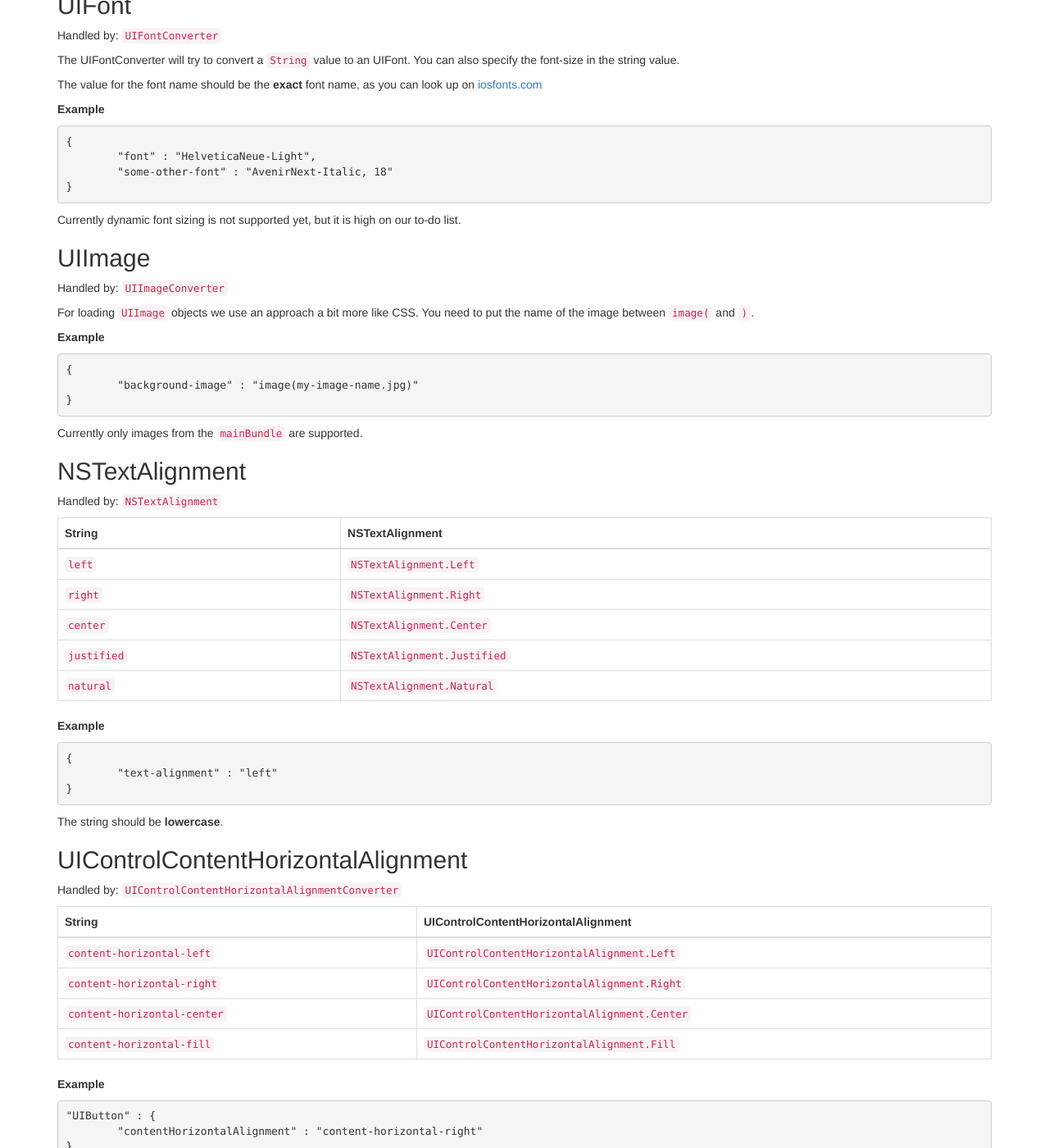
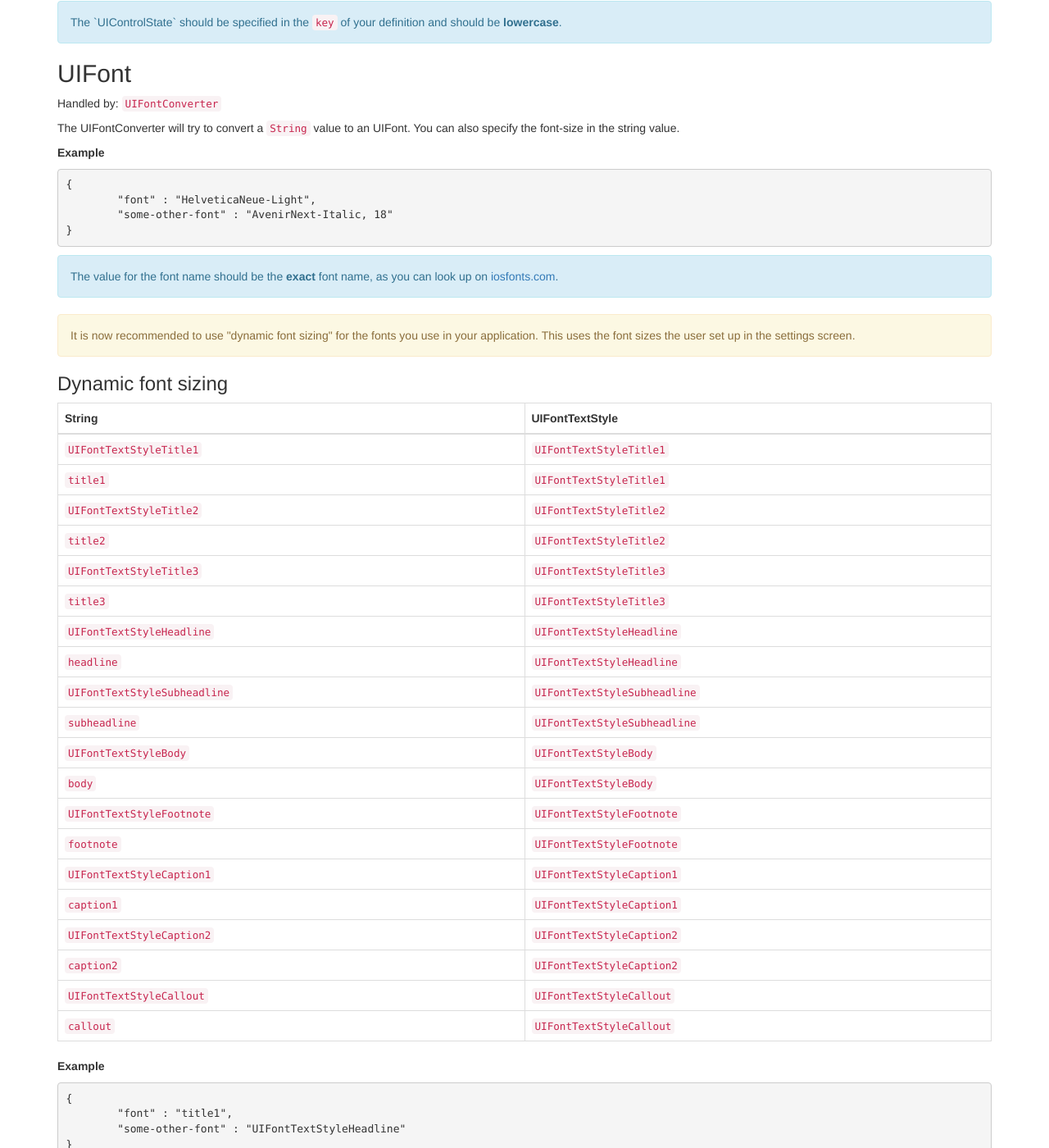
Before and after one commit to depl0y/pixelbits, a Jekyll site: the page built from advanced/converters.md, in a window 1280 px wide and 1400 px high, scrolled down 1689 px. Shown: the whole window at 82% size. Built offline with Jekyll 4.4.1, drawn with Linux system fonts in a browser that asks for light colours; some of the changed text lies outside the part shown.

Commit message:
Dynamic font sizing added

```diff
--- a/advanced/converters.md
+++ b/advanced/converters.md
@@ -34,7 +34,8 @@ It uses a very simple conversion:
 **Example**
 {% highlight JS %}
 {
-	"background-color" : "red" // The key background-color will be converted to match the property backgroundColor
+	// The key background-color will be converted to match the property backgroundColor
+	"background-color" : "red"
 }
 {% endhighlight %}
 
@@ -51,9 +52,6 @@ The hexadecimal way supports RGB (12 bits), RGB (24 bits) and ARGB (32 bits).
 Using named colors is a bit different, so if specify a named color, you need to make sure it is an exact match to the method on the `UIColor` class. For example, if you want to use
 the red color that `UIColor.redColor()` gives you, you need to put `red` as the value for your color in your stylesheet.
 
-Take a look at the [Apple Documentation](https://developer.apple.com/library/ios/documentation/UIKit/Reference/UIColor_Class/#//apple_ref/doc/uid/TP40006892-CH3-SW18) to see
-which colors are support using this method.
-
 **Example**
 {% highlight js %}
 {
@@ -61,6 +59,13 @@ which colors are support using this method.
 	"text-color" : "#efefef" // converts the color from HEX to light gray
 }
 {% endhighlight %}
+
+<div class="alert alert-info">
+Take a look at the <a href="https://developer.apple.com/library/ios/documentation/UIKit/Reference/UIColor_Class/#//apple_ref/doc/uid/TP40006892-CH3-SW18">Apple Documentation</a> to see
+which colors are support using this method.
+</div>
+
+
 
 <a name="UIControlState"></a>
 
@@ -88,14 +91,16 @@ The `UIControlState` should be specified in the **key** of your definition and s
 }
 {% endhighlight %}
 
+<div class="alert alert-info">
+The `UIControlState` should be specified in the <code>key</code> of your definition and should be <strong>lowercase</strong>.
+</div>
+
 <a name="UIFont"></a>
 
 ## UIFont
 Handled by: <code>UIFontConverter</code>
 
 The UIFontConverter will try to convert a `String` value to an UIFont. You can also specify the font-size in the string value.
-
-The value for the font name should be the **exact** font name, as you can look up on [iosfonts.com](http://iosfonts.com/)
 
 **Example**
 {% highlight JS %}
@@ -105,7 +110,47 @@ The value for the font name should be the **exact** font name, as you can look u
 }
 {% endhighlight %}
 
-Currently dynamic font sizing is not supported yet, but it is high on our to-do list.
+<div class="alert alert-info">
+The value for the font name should be the <strong>exact</strong> font name, as you can look up on <a href="http://iosfonts.com/">iosfonts.com</a>.
+</div>
+
+<div class="alert alert-warning">
+It is now recommended to use "dynamic font sizing" for the fonts you use in your application. This uses the font sizes the user set up in
+the settings screen.
+</div>
+
+### Dynamic font sizing
+
+| String | UIFontTextStyle |
+| ------ | -------------- |
+| `UIFontTextStyleTitle1` | `UIFontTextStyleTitle1` |
+| `title1` | `UIFontTextStyleTitle1` |
+| `UIFontTextStyleTitle2` | `UIFontTextStyleTitle2` |
+| `title2` | `UIFontTextStyleTitle2` |
+| `UIFontTextStyleTitle3` | `UIFontTextStyleTitle3` |
+| `title3` | `UIFontTextStyleTitle3` |
+| `UIFontTextStyleHeadline` | `UIFontTextStyleHeadline` |
+| `headline` | `UIFontTextStyleHeadline` |
+| `UIFontTextStyleSubheadline` | `UIFontTextStyleSubheadline` |
+| `subheadline` | `UIFontTextStyleSubheadline` |
+| `UIFontTextStyleBody` | `UIFontTextStyleBody` |
+| `body` | `UIFontTextStyleBody` |
+| `UIFontTextStyleFootnote` | `UIFontTextStyleFootnote` |
+| `footnote` | `UIFontTextStyleFootnote` |
+| `UIFontTextStyleCaption1` | `UIFontTextStyleCaption1` |
+| `caption1` | `UIFontTextStyleCaption1` |
+| `UIFontTextStyleCaption2` | `UIFontTextStyleCaption2` |
+| `caption2` | `UIFontTextStyleCaption2` |
+| `UIFontTextStyleCallout` | `UIFontTextStyleCallout` |
+| `callout` | `UIFontTextStyleCallout` |
+
+**Example**
+{% highlight JS %}
+{
+	"font" : "title1",
+	"some-other-font" : "UIFontTextStyleHeadline"
+}
+{% endhighlight %}
 
 <a name="UIImage"></a>
 
@@ -121,7 +166,9 @@ For loading `UIImage` objects we use an approach a bit more like CSS. You need t
 }
 {% endhighlight %}
 
-Currently only images from the `mainBundle` are supported.
+<div class="alert alert-danger">
+Currently only images from the <code>mainBundle</code> are supported.
+</div>
 
 <a name="NSTextAlignment"></a>
 
@@ -143,7 +190,9 @@ Handled by: <code>NSTextAlignment</code>
 }
 {% endhighlight %}
 
-The string should be **lowercase**.
+<div class="alert alert-info">
+The string should be <strong>lowercase</strong>.
+</div>
 
 <a name="UIControlContentHorizontalAlignment"></a>
 
@@ -164,7 +213,9 @@ Handled by: <code>UIControlContentHorizontalAlignmentConverter</code>
 }
 {% endhighlight %}
 
-The string should be **lowercase**.
+<div class="alert alert-info">
+The string should be <strong>lowercase</strong>.
+</div>
 
 <a name="UIControlContentVerticalAlignment"></a>
 
@@ -185,4 +236,6 @@ Handled by: <code>UIControlContentVerticalAlignmentConverter</code>
 }
 {% endhighlight %}
 
-The string should be **lowercase**.
+<div class="alert alert-info">
+The string should be <strong>lowercase</strong>.
+</div>
```
Also changed, not shown: other parts of advanced/converters.md (+0 -2 lines), 2 other files.
